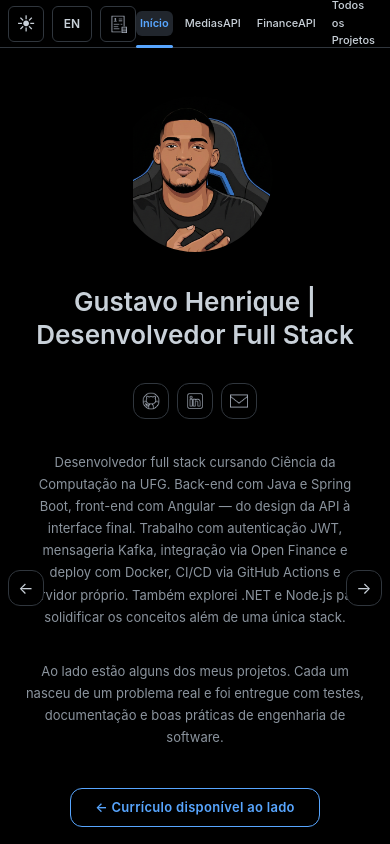
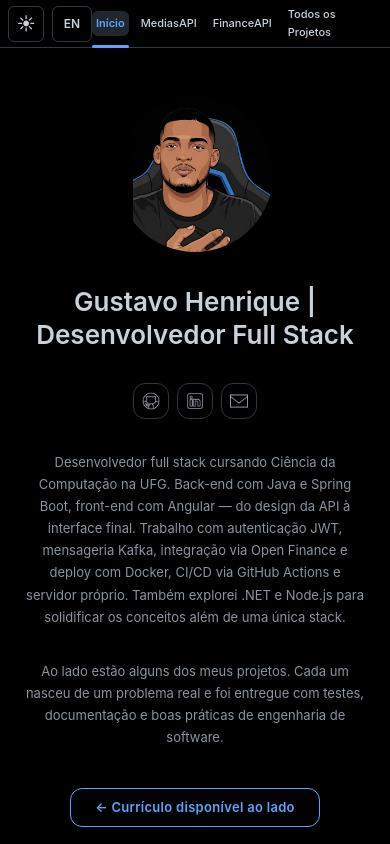
Before and after one commit to GustavoDaMassa/PortifolioSite, a React (Vite) app: page / in a window 390 px wide. Shown: the top 844 px of the page. Built offline with nearby package versions, Linux system fonts and the light colour scheme.

Commit message:
fix: hide nav curriculo icon and arrows on mobile, fix link overflow

```diff
--- a/src/components/Navigation/Navigation.module.css
+++ b/src/components/Navigation/Navigation.module.css
@@ -150,18 +150,12 @@
     padding: var(--spacing-xs);
   }
 
-  .navArrow {
-    width: 40px;
-    height: 40px;
-    font-size: 18px;
+  .curriculoBtn {
+    display: none;
   }
 
-  .navArrow.right {
-    right: var(--spacing-md);
-  }
-
-  .navArrow.left {
-    left: var(--spacing-md);
+  .navArrow {
+    display: none;
   }
 }
 
@@ -173,18 +167,4 @@
   .links a {
     font-size: 11px;
   }
-
-  .navArrow {
-    width: 36px;
-    height: 36px;
-    font-size: 16px;
-  }
-
-  .navArrow.right {
-    right: var(--spacing-sm);
-  }
-
-  .navArrow.left {
-    left: var(--spacing-sm);
-  }
 }
--- a/src/pages/Curriculo/Curriculo.module.css
+++ b/src/pages/Curriculo/Curriculo.module.css
@@ -175,6 +175,8 @@
 .jobLinks {
   font-size: 12px;
   margin-bottom: var(--spacing-sm);
+  word-break: break-all;
+  overflow-wrap: anywhere;
 }
 
 .jobLinks a {
```
